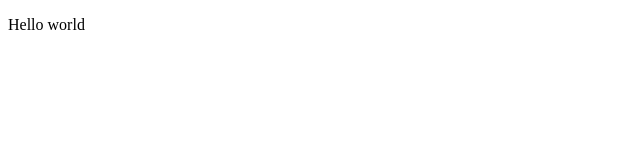
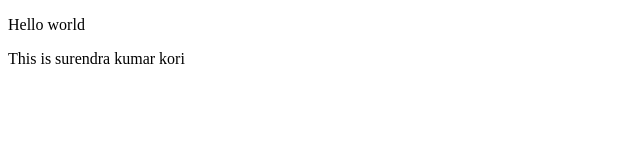
Before and after one commit to Surendrakori/Surendrakori.github.io, a plain HTML site: page index.html in a window 1280 px wide. Shown: the whole page, without its empty margins (0-640 px from the left). Drawn offline with Linux system fonts and the light colour scheme.

Commit message:
modified index

```diff
--- a/index.html
+++ b/index.html
@@ -7,5 +7,6 @@
 </head>
 <body>
 <p>Hello world</p>
+<p>This is surendra kumar kori</p>
 </body>
 </html>
```
